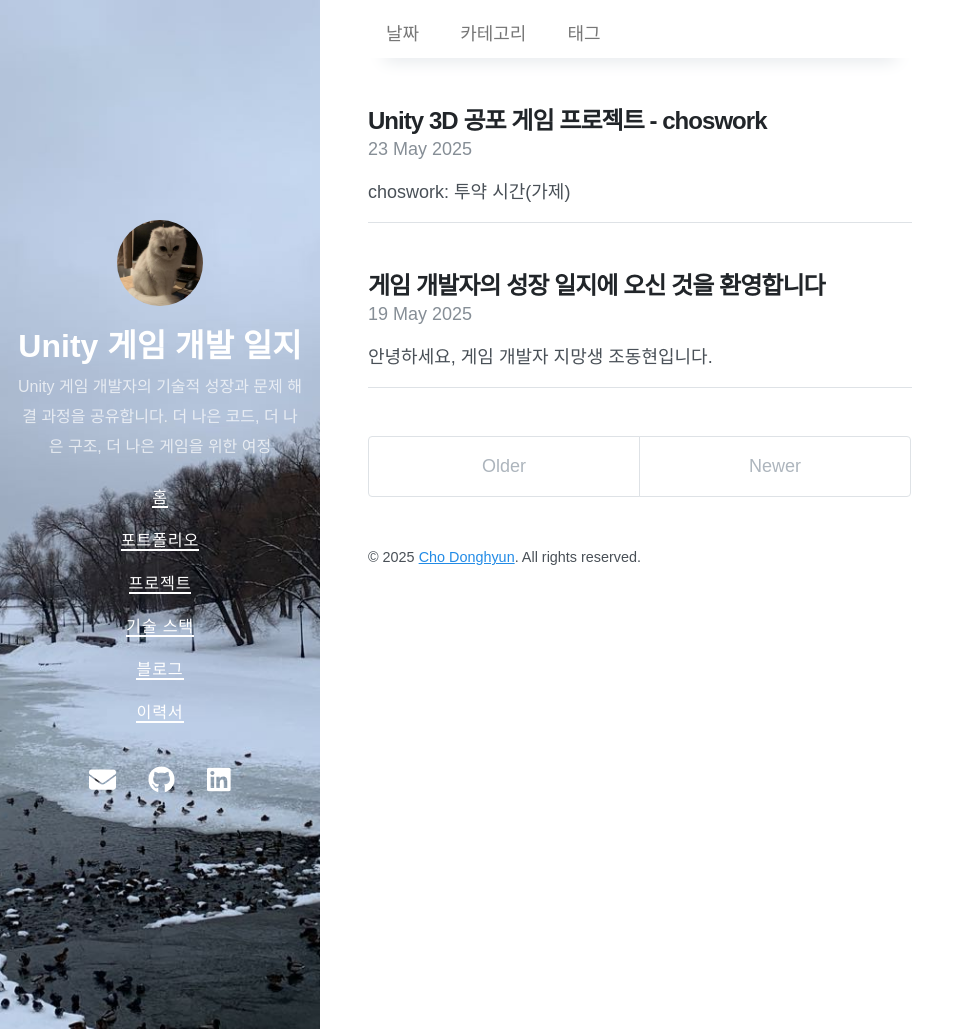
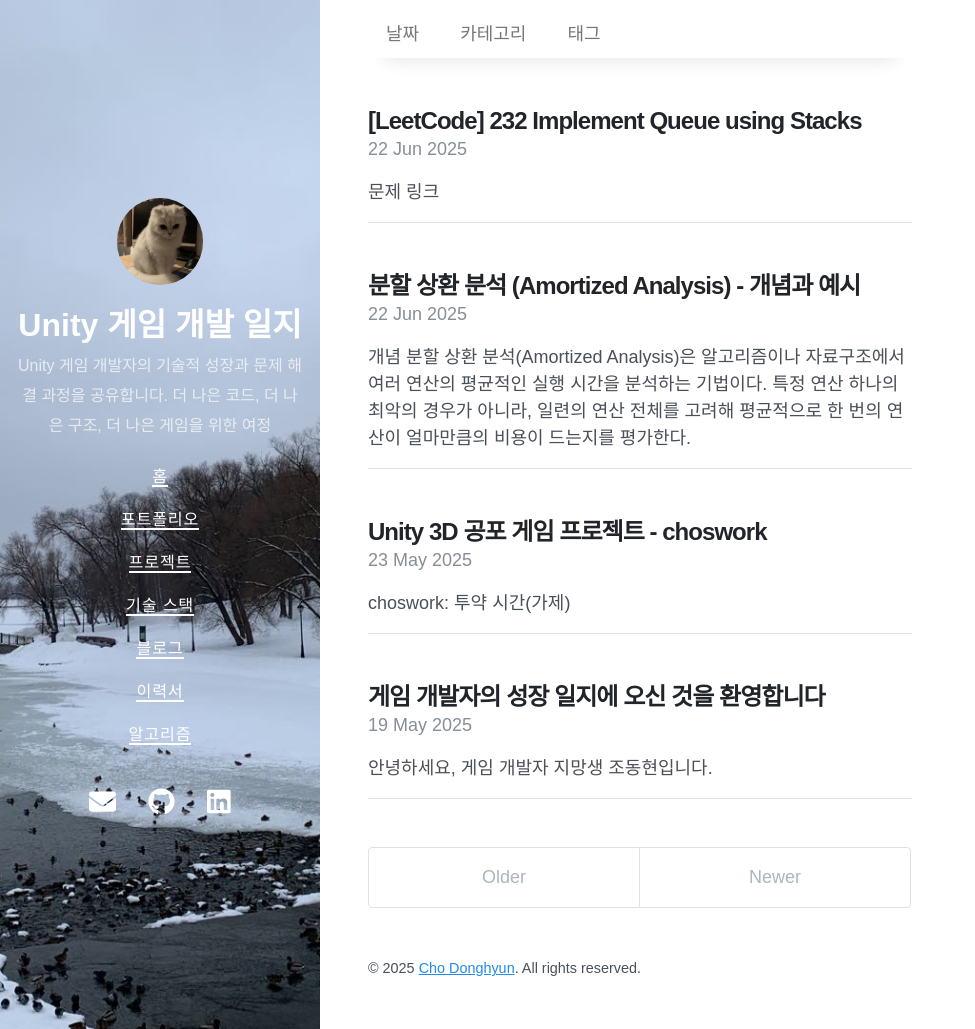
Before and after one commit to vlaud/vlaud.github.io, a Jekyll site: the page built from index.html, in a window 1280 px wide and 1029 px high. Shown: the whole window, without its empty margins (0-975 px from the left). Built offline with Jekyll 4.4.1, drawn with Linux system fonts in a browser that asks for light colours; nearby versions of some CDN libraries; the list of posts is cut into pages by our own code.

Commit message:
분할 상환 분석 + 릿코드 232번
[LeetCode] 232 Implement Queue using Stacks의 풀이법
분할 상환 분석 설명 추가

````diff
--- a/_data/navigation.yml
+++ b/_data/navigation.yml
@@ -21,3 +21,7 @@
 - title: 이력서
   url: /resume/
   icon: file-alt
+
+- title: 알고리즘
+  url: /categories/#algorithm
+  icon: puzzle-piece
--- /dev/null
+++ b/_posts/2025-06-22-amortized-analysis.md
@@ -0,0 +1,44 @@
+---
+layout: post
+title: "분할 상환 분석 (Amortized Analysis) - 개념과 예시"
+date: 2025-06-22
+categories: [Algorithm]
+tags: [Algorithm, 자료구조, 분석]
+---
+
+## 개념
+분할 상환 분석(Amortized Analysis)은 알고리즘이나 자료구조에서 여러 연산의 **평균적인 실행 시간**을 분석하는 기법이다.
+특정 연산 하나의 최악의 경우가 아니라, 일련의 연산 전체를 고려해 **평균적으로 한 번의 연산이 얼마만큼의 비용이 드는지**를 평가한다.
+
+- **평균 시간 복잡도**와는 다르다: 입력 분포가 아닌, 연산 시퀀스 전체의 누적 비용을 나누는 방식
+- 대표적인 예: 동적 배열의 크기 증가, 두 스택으로 큐 구현 등
+
+## 분석 방법
+1. **Aggregate Method (총합법)**
+   - 전체 연산의 총 비용을 계산한 뒤, 연산 수로 나눔
+2. **Accounting Method (계좌법)**
+   - 각 연산에 가상의 비용(크레딧)을 할당해, 비싼 연산의 비용을 싼 연산이 미리 일부 부담
+3. **Potential Method (잠재적 에너지법)**
+   - 자료구조의 상태에 따라 잠재적 에너지를 정의하고, 연산마다 변화량을 계산
+
+## 예시: 동적 배열의 삽입
+동적 배열(예: vector, ArrayList 등)은 공간이 부족할 때마다 크기를 두 배로 늘린다.
+- 대부분의 삽입은 O(1)이지만, 크기 확장 시 O(n) 복사가 필요
+- 하지만 n번의 삽입 전체를 보면, **평균적으로 한 번의 삽입은 O(1)**
+
+### 간단한 증명 (Aggregate Method)
+- 크기가 1, 2, 4, 8, ...로 증가할 때마다 전체 복사 비용은 1+2+4+...+n = O(n)
+- n번 삽입의 총 비용은 O(n), 평균은 O(1)
+
+## 실전 예시: 두 스택으로 큐 구현
+- LeetCode 232번 문제(Implement Queue using Stacks)에서 pop/peek 연산의 평균 시간 복잡도도 O(1)
+- 비싼 연산이 가끔 발생하지만, 전체적으로 보면 저렴한 연산이 많아 평균이 낮아짐
+
+## 마치며
+분할 상환 분석은 자료구조의 효율성을 제대로 이해하고 설명하는 데 필수다.<br/>
+실제 코딩 테스트나 면접에서도 자주 등장하니, 개념과 대표 예시를 꼭 익혀두자!
+
+---
+
+*작성일: 2025.06.22*<br/>
+*작성자: Cho Donghyun (Unity 클라이언트 개발자 지망생)*
--- /dev/null
+++ b/_posts/2025-06-22-leetcode-232-implement-queue-using-stacks.md
@@ -0,0 +1,85 @@
+---
+layout: post
+title: "[LeetCode] 232 Implement Queue using Stacks"
+date: 2025-06-22
+categories: [Algorithm, LeetCode]
+tags: [Algorithm, LeetCode, Stack, Queue, 자료구조]
+---
+
+<a href="https://leetcode.com/problems/implement-queue-using-stacks/" style="font-size:1.5em;"><b>문제 링크</b></a>
+
+## 문제 설명
+<br/>
+스택 두 개를 이용해 큐(Queue)를 구현하라.
+- `push(x)`: x를 큐의 뒤에 삽입
+- `pop()`: 큐의 앞에서 원소 제거 및 반환
+- `peek()`: 큐의 앞에 있는 원소 반환
+- `empty()`: 큐가 비었는지 확인
+
+**제약:**
+- 오직 표준 스택 연산(`push`, `pop`, `top`, `empty`)만 사용할 수 있음
+
+## 풀이 전략
+<br/>
+스택 2개(`inStack`, `outStack`)를 사용:
+- `push`는 `inStack`에 삽입
+- `pop`/`peek` 시 `outStack`이 비어있으면 `inStack`의 모든 원소를 `outStack`으로 옮김 (순서 반전)
+- 그 후 `outStack`에서 pop/peek
+
+이렇게 하면 큐의 FIFO(선입선출) 구조를 스택으로 구현할 수 있다.
+
+## c++ 코드
+```cpp
+class MyQueue {
+    stack<int> inStack, outStack;
+public:
+    MyQueue() {}
+
+    void push(int x) {
+        inStack.push(x);
+    }
+
+    int pop() {
+        int val = peek();
+        outStack.pop();
+        return val;
+    }
+
+    int peek() {
+        move();
+        return outStack.top();
+    }
+
+    bool empty() {
+        return inStack.empty() && outStack.empty();
+    }
+
+private:
+    void move() {
+        if (!outStack.empty()) return;
+        while (!inStack.empty()) {
+            outStack.push(inStack.top());
+            inStack.pop();
+        }
+    }
+};
+```
+
+## 해설
+- `push`: inStack에 바로 추가 (O(1))
+- `pop`/`peek`: outStack이 비어있을 때만 inStack의 모든 원소를 옮김 (평균 O(1))
+- `move`: 두 스택 사이의 이동을 관리
+- 큐의 앞(front)은 항상 outStack의 top에 위치
+
+### 시간복잡도
+- 각 연산의 평균 시간복잡도: O(1) (Amortized)
+- `move`: O(n)
+
+## 마치며
+이 문제는 스택과 큐의 차이, 그리고 두 자료구조의 조합을 이해하는데 좋은 문제이다.<br/>
+자료구조의 응용과 변환 방법을 이해할 수 있다.
+
+---
+
+*작성일: 2025.06.22*<br/>
+*작성자: Cho Donghyun (Unity 클라이언트 개발자 지망생)*
````
Also changed, not shown: _posts/2025-05-19-welcome-to-my-blog.md (+1 -1 lines), _posts/2025-05-23-choswork-project.md (+2 -2 lines).
